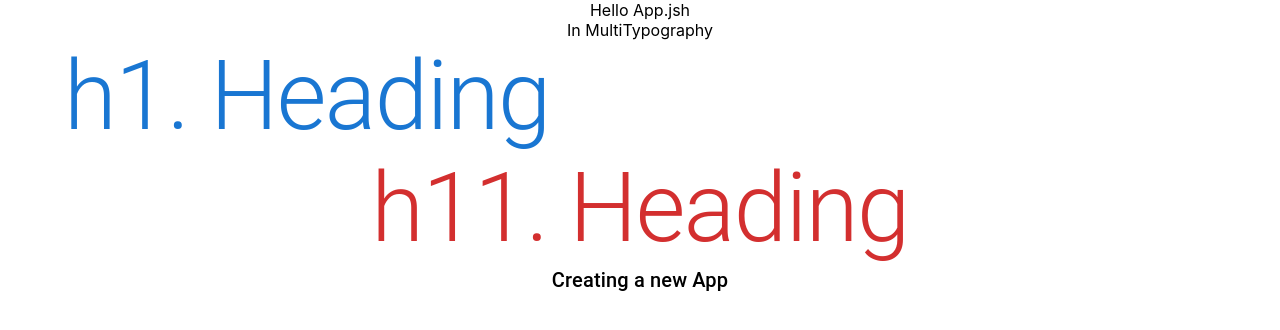
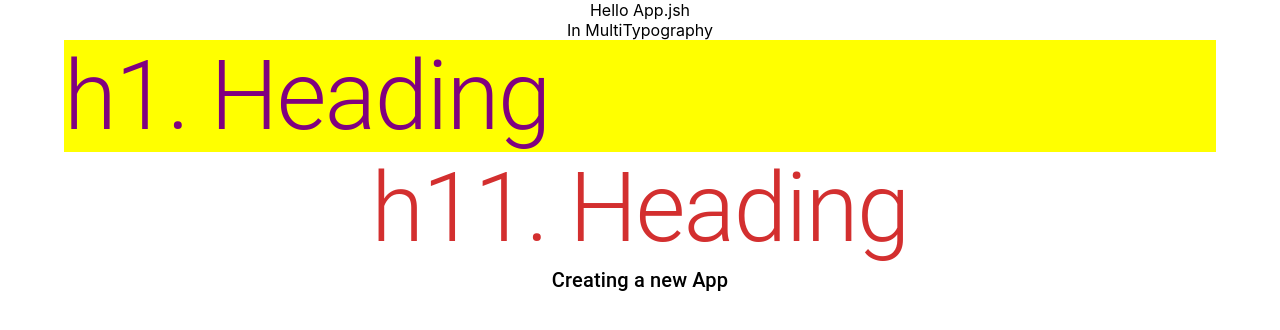
Before and after one commit to Atharva-77/Material-UI-Basics, a React (Create React App) app in the folder material-ui-app/: page / in a window 1280 px wide. Shown: the top 330 px of the page. Built offline with nearby package versions, Linux system fonts and the light colour scheme.

Commit message:
Custom styles:- makeStyles

```diff
--- a/material-ui-app/package.json
+++ b/material-ui-app/package.json
@@ -5,7 +5,9 @@
   "dependencies": {
     "@emotion/react": "^11.10.4",
     "@emotion/styled": "^11.10.4",
+    "@mui/icons-material": "^5.10.6",
     "@mui/material": "^5.10.8",
+    "@mui/styles": "^5.10.8",
     "@testing-library/jest-dom": "^5.16.5",
     "@testing-library/react": "^13.4.0",
     "@testing-library/user-event": "^13.5.0",
--- a/material-ui-app/src/App.js
+++ b/material-ui-app/src/App.js
@@ -2,6 +2,7 @@ import logo from './logo.svg';
 import './App.css';
 import MultTypography from './MultTypography';
 import ButtonUI from './ButtonUI';
+import React from 'react';
 
 function App() {
   return (
--- a/material-ui-app/src/MultTypography.js
+++ b/material-ui-app/src/MultTypography.js
@@ -2,16 +2,35 @@ import React from 'react';
 // import {Typography} from '@mui/material'
 import Typography from '@mui/material/Typography'
 import { Container } from '@mui/system';//Margin to left & right
+import { makeStyles } from '@mui/styles';
+
+const useStyle=makeStyles({
+    btn:{
+        fontSize:60,
+        backgroundColor:'yellow',
+        color: 'purple',
+        '&:hover':
+        {
+            backgroundColor:'blue'
+        }
+    }
+})
 
 function MultTypography() {
+
+    const classes=useStyle();
+
     return (
         <Container>
              In MultiTypography
 
             <Typography
+                className={classes.btn}
                 variant="h1"
-                color="primary"
-                align="left">
+                // color="primary"
+                align="left"
+
+                >
                  h1. Heading
             </Typography>
 
```
Also changed, not shown: 1 other file (tests, documents, lock files or other folders).
